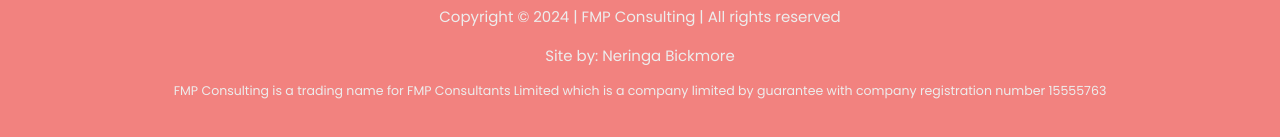
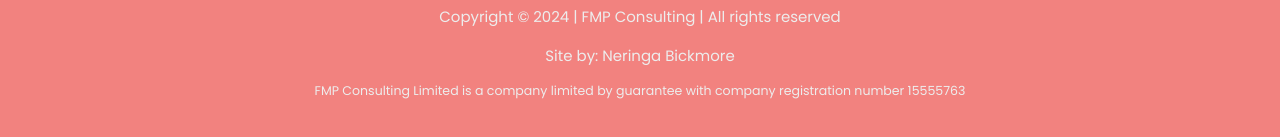
Before and after one commit to neringabickmore/fmpconsulting, a website: page index.html in a window 1280 px wide. Shown: the part 5005-5142 px from the top of the page. Drawn offline with nearby package versions, Linux system fonts and the light colour scheme.

Commit message:
Changed company details in footer

```diff
--- a/index.html
+++ b/index.html
@@ -333,7 +333,7 @@
                         aria-label="Neringa Bickmore Github Account" rel="noopener noreferrer" target=_blank>Neringa
                         Bickmore</a></small></div><!-- company reg -->
             <div class="col-12 py-2 footer__copy">
-                <p class="text-center small-print">FMP Consulting is a trading name for FMP Consultants Limited which is a company limited by guarantee with company registration number
+                <p class="text-center small-print">FMP Consulting Limited is a company limited by guarantee with company registration number
                     15555763
             </div>
         </div>
```
